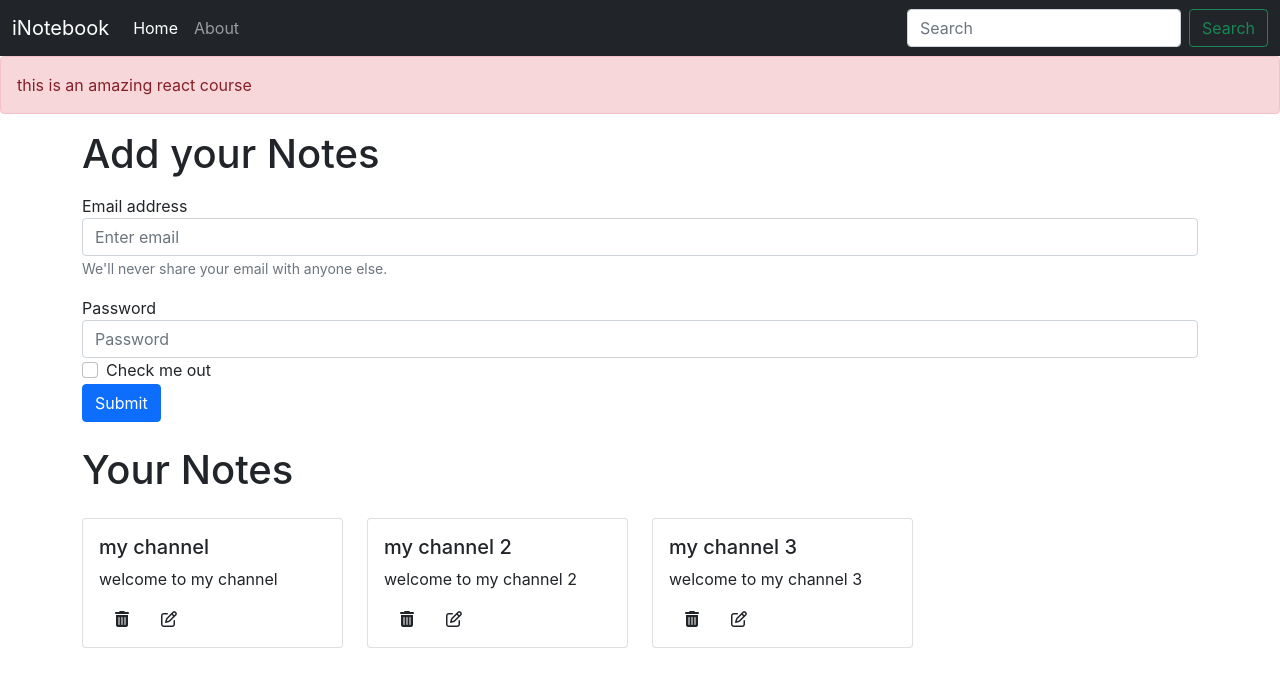
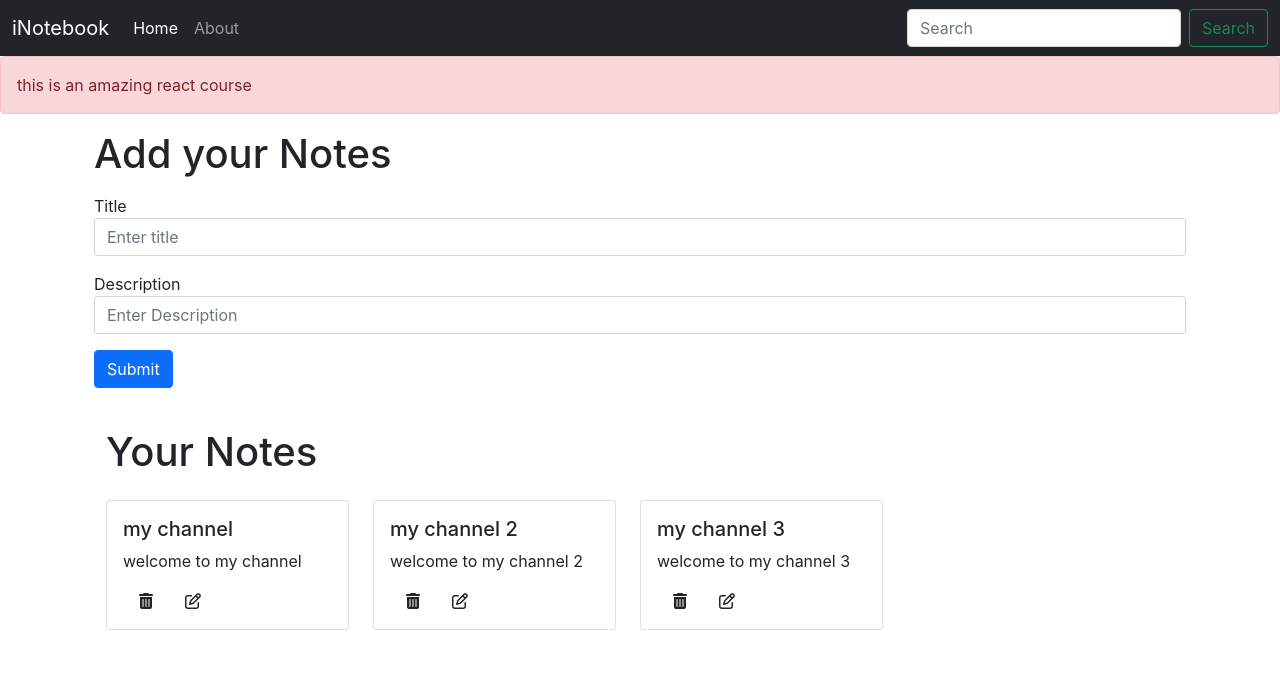
Before and after one commit to Paawan9700/iNotebook, a React (Create React App) app: page / in a window 1280 px wide. Shown: the top 684 px of the page. Built offline with nearby package versions, Linux system fonts and the light colour scheme.

Commit message:
Adding AddNote component to iNotebook

```diff
--- /dev/null
+++ b/src/components/AddNote.js
@@ -0,0 +1,53 @@
+import React, { useContext, useState} from "react";
+import notecontext from "../context/notes/notecontext";
+
+export const AddNote = () => {
+  const context = useContext(notecontext);
+  const { addNote } = context;
+
+  const [note, setnote] = useState({title: "", description: "", tag: ""})
+
+  const handleClick = (e) => {
+      e.preventDefault();
+      addNote(note)
+  };
+
+  const onchange = (event) => {
+        setnote({...note, [event.target.name]: event.target.value});
+  }
+
+  return (
+    <div className="container my-3">
+      <h1>Add your Notes</h1>
+      <form>
+        <div className="form-group my-3">
+          <label htmlFor="title">Title</label>
+          <input
+            type="text"
+            className="form-control"
+            id="title"
+            name="title"
+            aria-describedby="emailHelp"
+            placeholder="Enter title"
+            onChange={onchange}
+          />
+        </div>
+        <div className="form-group">
+          <label htmlFor="description">Description</label>
+          <input
+            type="text"
+            className="form-control"
+            id="description"
+            name="description"
+            placeholder="Enter Description"
+            onChange={onchange}
+          />
+        </div>
+
+        <button type="submit" className="btn btn-primary my-3" onClick={handleClick}>
+          Submit
+        </button>
+      </form>
+    </div>
+  );
+};
--- a/src/components/Home.js
+++ b/src/components/Home.js
@@ -1,53 +1,13 @@
 import React from "react";
+import { AddNote } from "./AddNote";
 import { Notes } from "./Notes";
 
 export const Home = () => {
 
   return (
-    <div>
-      <div className="container my-3">
-        <h1>Add your Notes</h1>
-        <form>
-          <div className="form-group my-3">
-            <label htmlFor="exampleInputEmail1">Email address</label>
-            <input
-              type="email"
-              className="form-control"
-              id="exampleInputEmail1"
-              aria-describedby="emailHelp"
-              placeholder="Enter email"
-            />
-            <small id="emailHelp" className="form-text text-muted">
-              We'll never share your email with anyone else.
-            </small>
-          </div>
-          <div className="form-group">
-            <label htmlFor="exampleInputPassword1">Password</label>
-            <input
-              type="password"
-              className="form-control"
-              id="exampleInputPassword1"
-              placeholder="Password"
-            />
-          </div>
-          <div className="form-group form-check">
-            <input
-              type="checkbox"
-              className="form-check-input"
-              id="exampleCheck1"
-            />
-            <label className="form-check-label" htmlFor="exampleCheck1">
-              Check me out
-            </label>
-          </div>
-          <button type="submit" className="btn btn-primary">
-            Submit
-          </button>
-        </form>
-
+    <div className = "container">
+      <AddNote />
         <Notes />
-
-      </div>
     </div>
   );
 };
--- a/src/components/Notes.js
+++ b/src/components/Notes.js
@@ -5,12 +5,12 @@ import Noteitem from "./Noteitem";
 
 export const Notes = () => {
     const context = useContext(notecontext);
-    const {initialnotes, setnotes} = context;
+    const {notes} = context;
 
   return (
-    <div className="row my-4">
+    <div className=" container row my-4">
       <h1> Your Notes</h1>
-      {initialnotes.map((note) => {
+      {notes.map((note) => {
         return <Noteitem key = {note._id} note = {note}/>;
       })}
     </div>
--- a/src/context/notes/NotesState.js
+++ b/src/context/notes/NotesState.js
@@ -34,8 +34,28 @@ const NoteState = (props) => {
 
   const [notes, setnotes] = useState(initialnotes)
 
+  // Add a note
+  const addNote = (newNote) => {
+    // todo -> api call to add new note
+
+    setnotes(notes.concat(newNote));
+    console.log(newNote);
+  }
+
+  // delete a note
+  const deleteNote = () => {
+
+  }
+
+
+  // edit a note
+  const editNote = () => {
+
+  }
+
+
     return (
-        <Notecontext.Provider value = {{initialnotes, setnotes}}>
+        <Notecontext.Provider value = {{notes, addNote, deleteNote, editNote}}>
             {props.children}
         </Notecontext.Provider>
     )
```
Also changed, not shown: src/App.js (line endings or trailing spaces).
